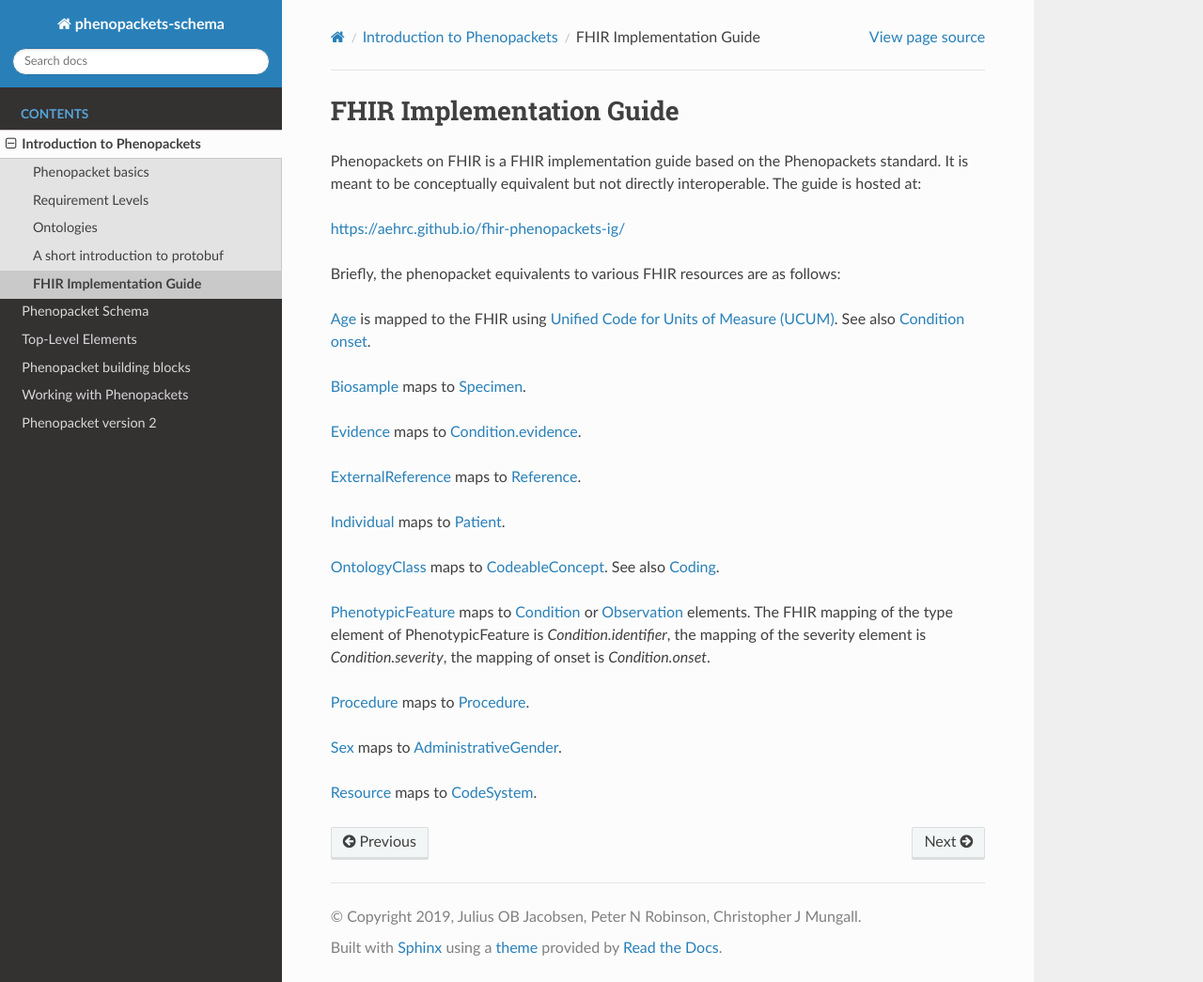
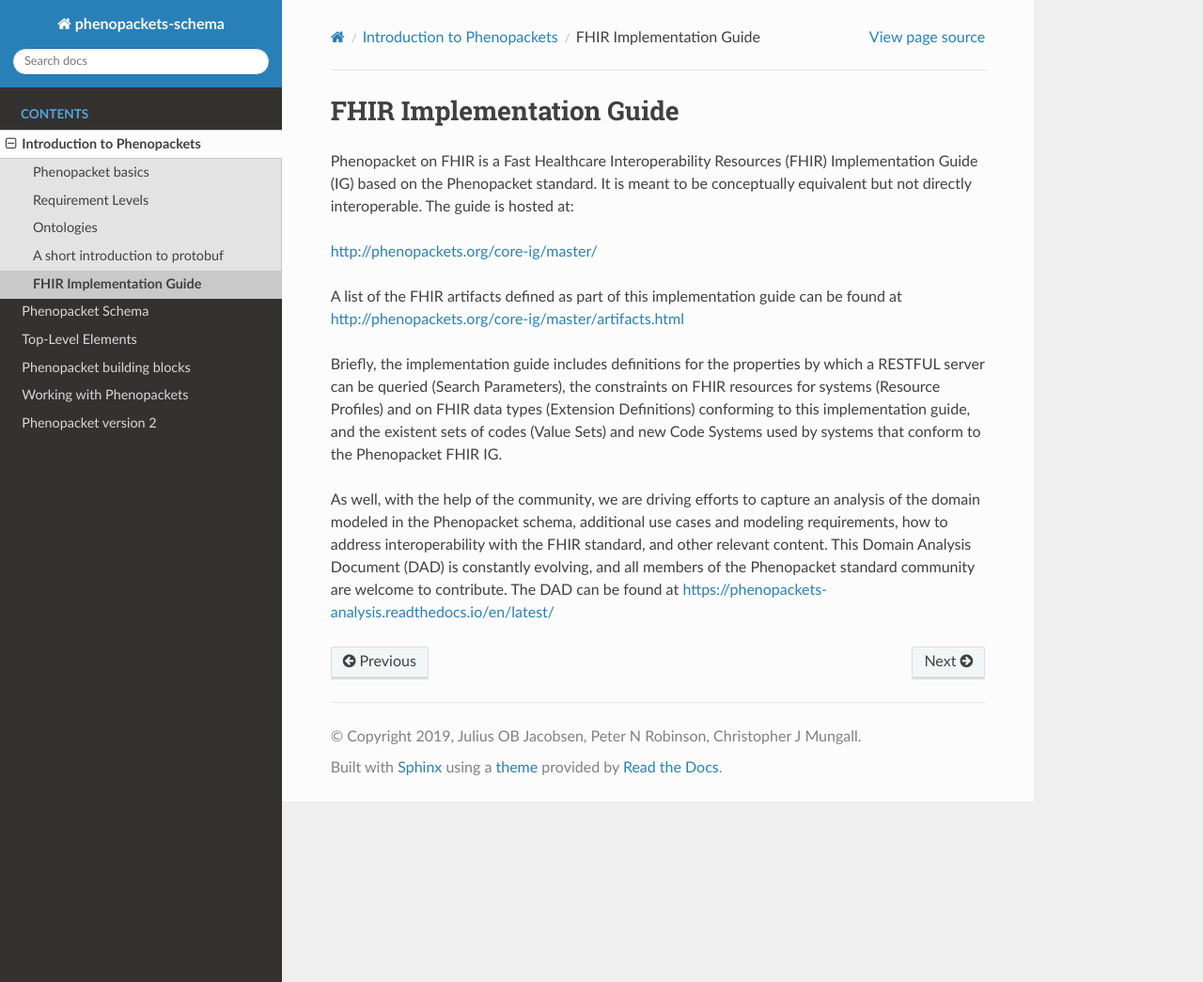
Before and after one commit to phenopackets/phenopacket-schema, a Sphinx documentation site: the page built from docs/fhir.rst, in a window 1280 px wide and 1045 px high. Shown: the whole window at 94% size. Built offline with Sphinx 7.4.7 and the Read the Docs theme 2.0.0, drawn with Linux system fonts in a browser that asks for light colours.

Commit message:
moni's FHIR edits

```diff
--- a/docs/fhir.rst
+++ b/docs/fhir.rst
@@ -4,34 +4,12 @@
 FHIR Implementation Guide
 =========================
 
-Phenopackets on FHIR is a FHIR implementation guide based on the Phenopackets standard. It is meant to be conceptually
-equivalent but not directly interoperable. The guide is hosted at:
+Phenopacket on FHIR is a Fast Healthcare Interoperability Resources (FHIR) Implementation Guide (IG) based on the Phenopacket standard. It is meant to be conceptually equivalent but not directly interoperable. The guide is hosted at:
 
-https://aehrc.github.io/fhir-phenopackets-ig/
+http://phenopackets.org/core-ig/master/
 
-Briefly, the phenopacket equivalents to various FHIR resources are as follows:
+A list of the FHIR artifacts defined as part of this implementation guide can be found at http://phenopackets.org/core-ig/master/artifacts.html
 
-:ref:`rstage` is mapped to the FHIR using `Unified Code for Units of Measure (UCUM) <http://unitsofmeasure.org/trac/>`_.
-See also `Condition onset <http://build.fhir.org/condition-definitions.html#Condition.onset_x_>`_.
+Briefly, the implementation guide includes definitions for the properties by which a RESTFUL server can be queried (Search Parameters), the constraints on FHIR resources for systems (Resource Profiles) and on FHIR data types (Extension Definitions) conforming to this implementation guide, and the existent sets of codes (Value Sets) and new Code Systems used by systems that conform to the Phenopacket FHIR IG.
 
-:ref:`rstbiosample` maps to `Specimen <http://www.hl7.org/fhir/specimen.html>`_.
-
-:ref:`rstevidence` maps to `Condition.evidence <https://www.hl7.org/fhir/condition-definitions.html#Condition.evidence>`_.
-
-:ref:`rstexternalreference` maps to `Reference <https://www.hl7.org/fhir/references.html>`_.
-
-:ref:`rstindividual` maps to `Patient <https://www.hl7.org/fhir/patient.html>`_.
-
-:ref:`rstontologyclass` maps to `CodeableConcept <http://www.hl7.org/fhir/datatypes.html#CodeableConcept>`_.
-See also `Coding <http://www.hl7.org/fhir/datatypes.html#Coding>`_.
-
-:ref:`rstphenotypicfeature` maps to `Condition <https://www.hl7.org/fhir/condition.html>`_ or
-`Observation <https://www.hl7.org/fhir/observation.html>`_ elements. The FHIR mapping of
-the type element of PhenotypicFeature is *Condition.identifier*, the mapping of the severity element
-is *Condition.severity*, the mapping of onset is *Condition.onset*.
-
-:ref:`rstprocedure` maps to `Procedure <https://www.hl7.org/fhir/procedure.html>`_.
-
-:ref:`rstsex` maps to `AdministrativeGender <https://www.hl7.org/fhir/codesystem-administrative-gender.html>`_.
-
-:ref:`rstresource` maps to `CodeSystem <http://www.hl7.org/fhir/codesystem.html>`_.
+As well, with the help of the community, we are driving efforts to capture an analysis of the domain modeled in the Phenopacket schema, additional use cases and modeling requirements, how to address interoperability with the FHIR standard, and other relevant content. This Domain Analysis Document (DAD) is constantly evolving, and all members of the Phenopacket standard community are welcome to contribute. The DAD can be found at https://phenopackets-analysis.readthedocs.io/en/latest/
```
